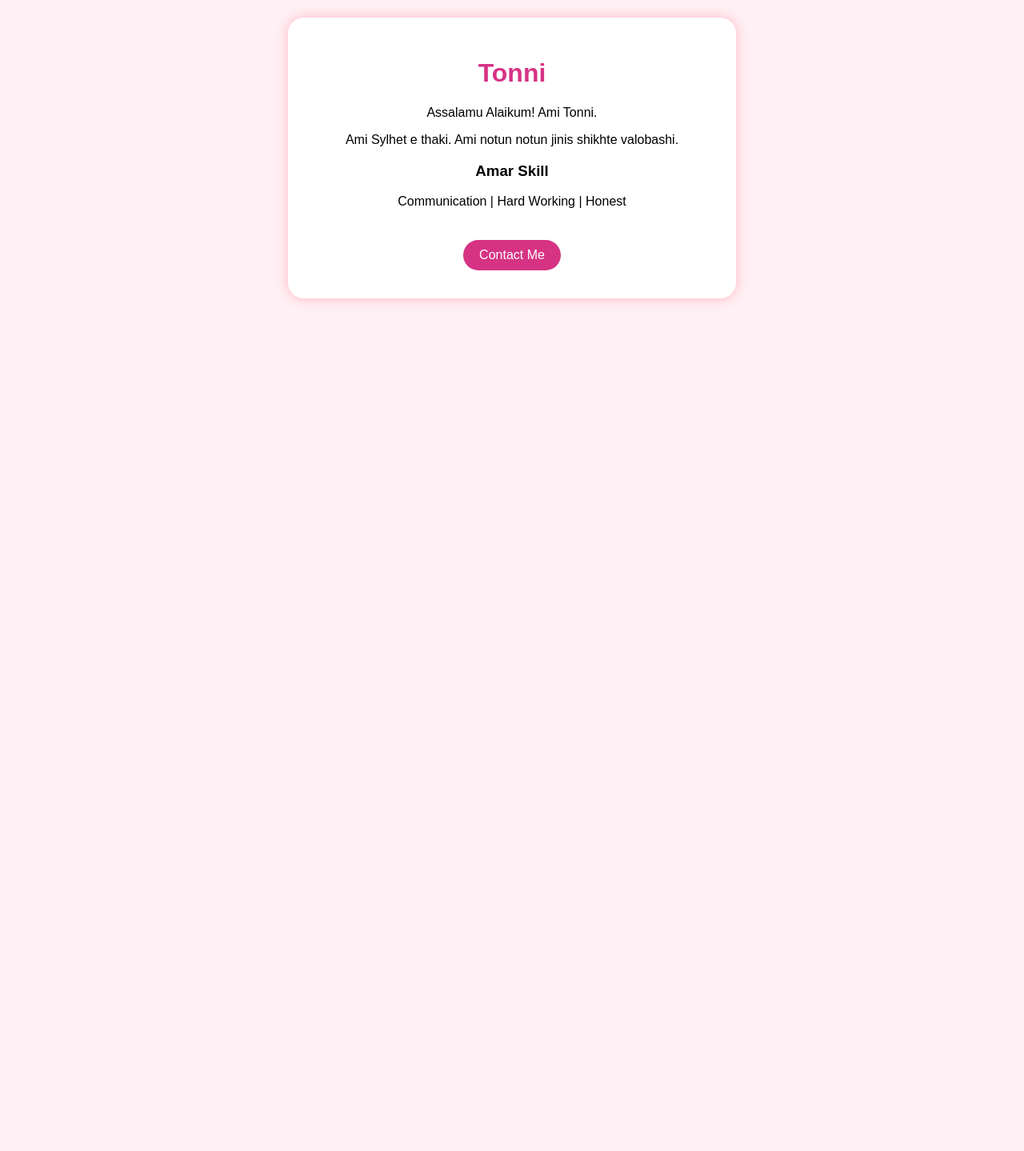
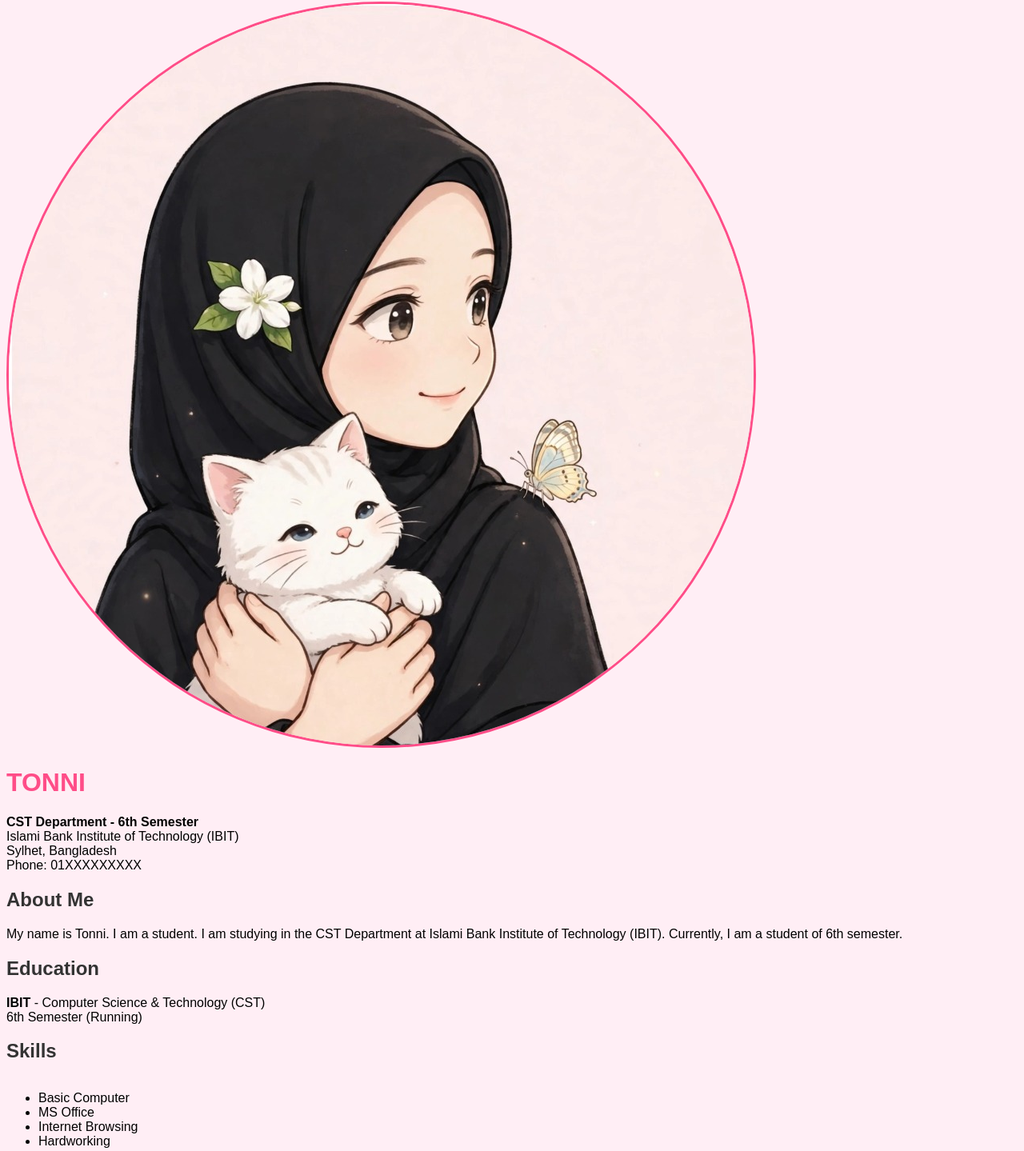
Before and after one commit to tonni-4406/tonni-cv, a plain HTML site: page index.html in a window 1280 px wide. Shown: the part 6-1445 px from the top of the page at 80% size. Before the commit the page ends 800 px from the top, so only its background shows below. Drawn offline with Linux system fonts and the light colour scheme.

Commit message:
Update index.html

```diff
--- a/index.html
+++ b/index.html
@@ -1,23 +1,28 @@
 <!DOCTYPE html>
-<html>
+<html lang="en">
 <head>
+<meta charset="UTF-8">
 <title>Tonni - CV</title>
-<style>
-body{font-family:Arial;text-align:center;background:#fff0f5;padding:20px}
-.box{background:white;max-width:500px;margin:auto;padding:30px;border-radius:20px;box-shadow:0 0 15px #ffb6c1}
-h1{color:#d63384}
-a{background:#d63384;color:white;padding:10px 20px;border-radius:20px;text-decoration:none;display:inline-block;margin:5px}
-</style>
+<link rel="stylesheet" href="style.css">
 </head>
 <body>
-<div class="box">
-<h1>Tonni</h1>
-<p>Assalamu Alaikum! Ami Tonni.</p>
-<p>Ami Sylhet e thaki. Ami notun notun jinis shikhte valobashi.</p>
-<h3>Amar Skill</h3>
-<p>Communication | Hard Working | Honest</p>
-<br>
-<a href="#">Contact Me</a>
+<div class="cv">
+  <div class="top">
+    <img src="tonni2.jpg" alt="Tonni">
+    <div>
+      <h1>TONNI</h1>
+      <p><b>CST Department - 6th Semester</b><br>
+      Islami Bank Institute of Technology (IBIT)<br>
+      Sylhet, Bangladesh<br>
+      Phone: 01XXXXXXXXX</p>
+    </div>
+  </div>
+  <h2>About Me</h2>
+  <p>My name is Tonni. I am a student. I am studying in the CST Department at Islami Bank Institute of Technology (IBIT). Currently, I am a student of 6th semester.</p>
+  <h2>Education</h2>
+  <p><b>IBIT</b> - Computer Science & Technology (CST)<br>6th Semester (Running)</p>
+  <h2>Skills</h2>
+  <ul><li>Basic Computer</li><li>MS Office</li><li>Internet Browsing</li><li>Hardworking</li></ul>
 </div>
 </body>
 </html>
```
